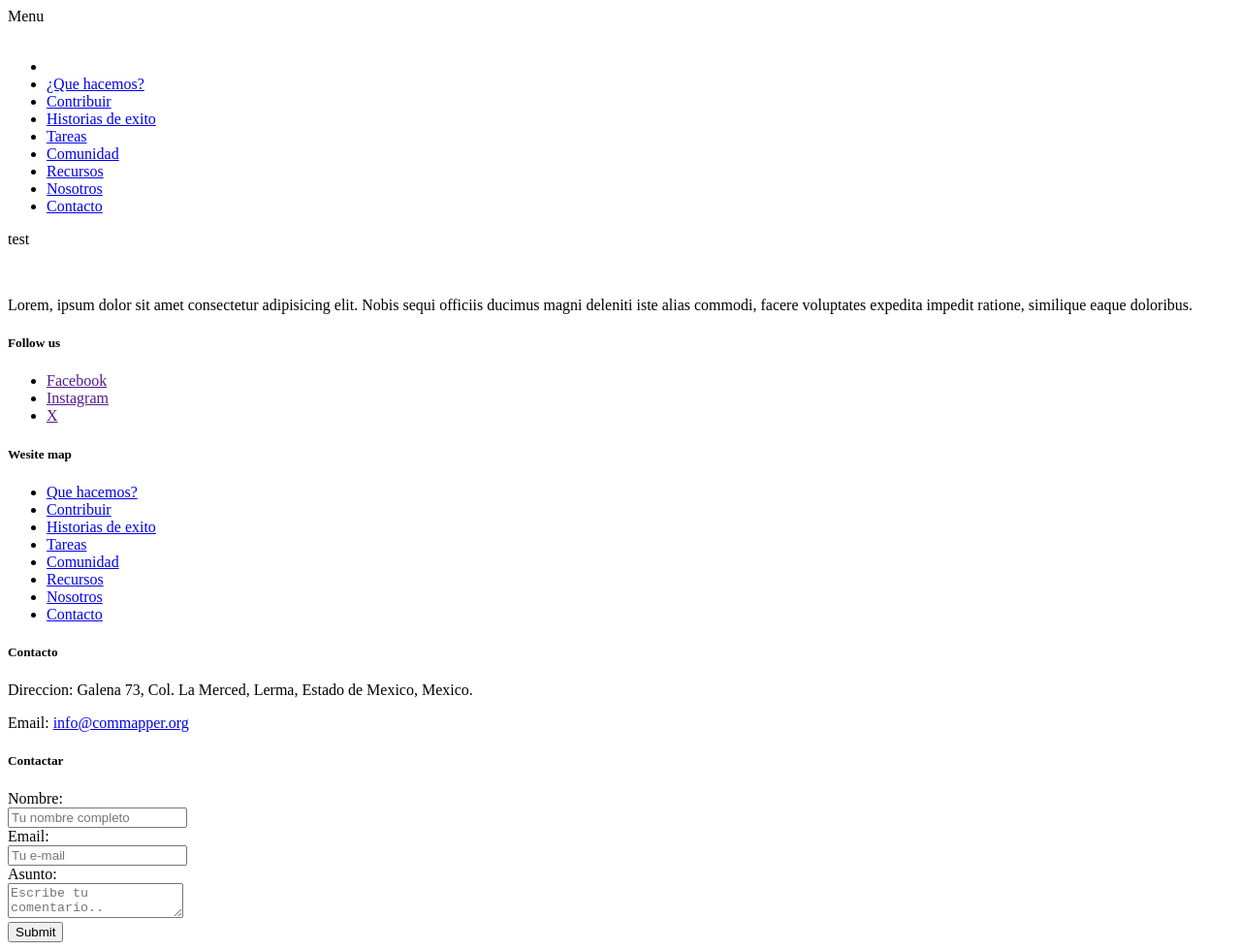
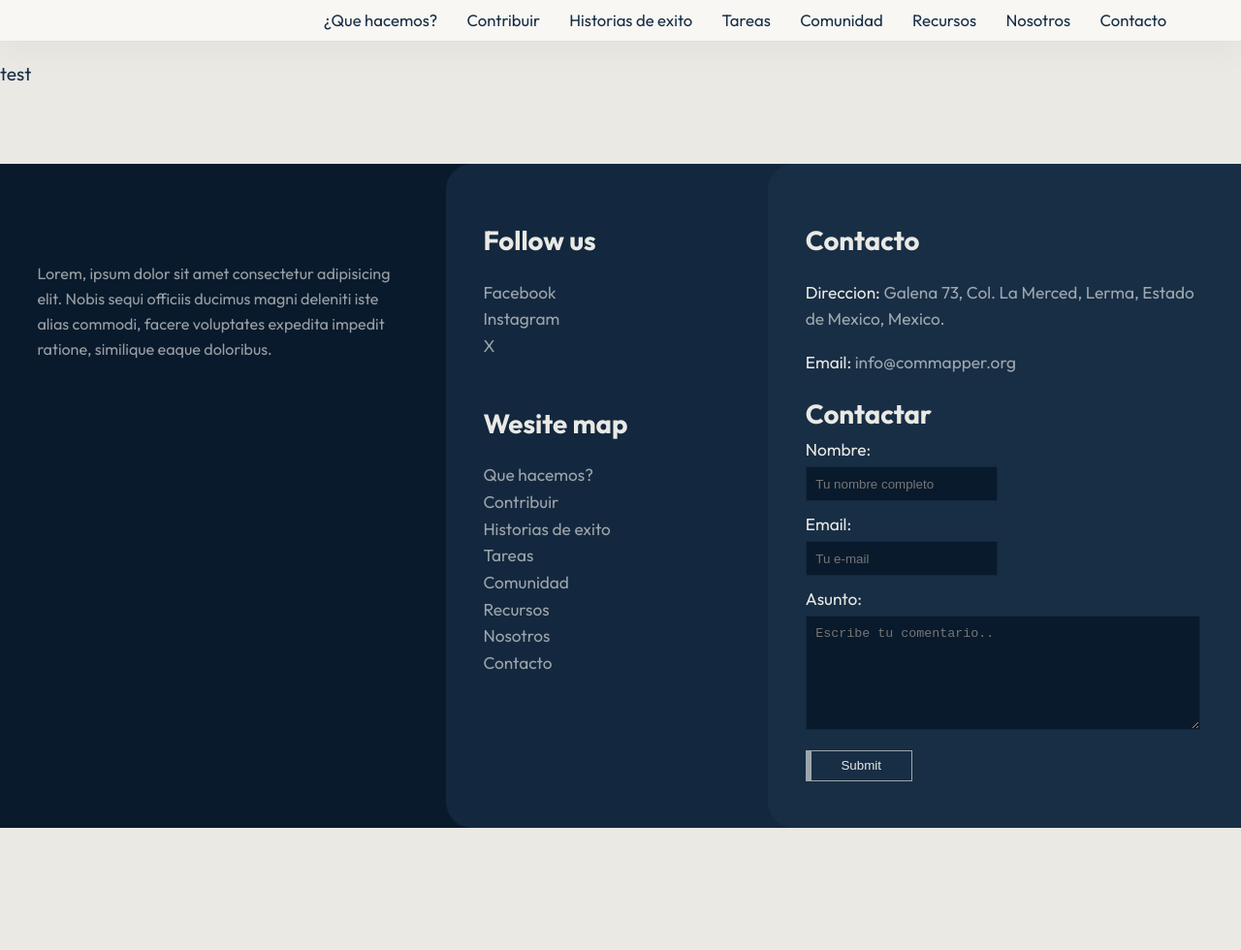
Before and after one commit to geoidmx/comapper-website, a Jekyll site: the page built from _pages/test.markdown, in a window 1280 px wide and 980 px high. Shown: the whole window at 97% size. Built offline with Jekyll 4.4.1, drawn with Linux system fonts in a browser that asks for light colours; some web fonts are replaced.

Commit message:
relatives urls

```diff
--- a/_layouts/default.html
+++ b/_layouts/default.html
@@ -4,7 +4,7 @@
     <meta charset="UTF-8">
     <meta name="viewport" content="width=device-width, initial-scale=1.0">
     <title>{{ page.title }} - {{ site.title }}</title>
-    <link rel="stylesheet" href="{{ "assets/css/main.css" }}">
+    <link rel="stylesheet" href="{{ "/assets/css/main.css" | relative_url }}">
 </head>
 <body>
     {% include nav.html %}
--- a/_layouts/home.html
+++ b/_layouts/home.html
@@ -5,8 +5,8 @@
   <meta charset="UTF-8">
   <meta name="viewport" content="width=device-width, initial-scale=1.0">
   <title>{{ page.title }} - {{ site.title }}</title>
-  <link rel="stylesheet" href="{{ "assets/css/main.css" }}">
-  <script src="{{ "assets/js/nav.js" }}" defer></script>
+  <link rel="stylesheet" href="{{ "/assets/css/main.css" | relative_url }}">
+  <script src="{{ "/assets/js/nav.js" | relative_url }}" defer></script>
 </head>
 
 <body>
@@ -232,7 +232,7 @@
           <div class="avatars">
             <ul class="avatar-list">
               {% for person in site.people limit:5 %}
-                <li><a href="{{ person.url }}"><img src="{{ person.photo }}" alt=""></a></li>
+                <li><a href="{{ person.url  | relative_url }}"><img src="{{ person.photo }}" alt=""></a></li>
               {% endfor %}
               {% assign total_collections = site.people | size %}
               <li><a href="{{ page['we are'].people_url }}">+{{ total_collections }}</a></li>
--- a/_layouts/page.html
+++ b/_layouts/page.html
@@ -4,7 +4,7 @@
     <meta charset="UTF-8">
     <meta name="viewport" content="width=device-width, initial-scale=1.0">
     <title>{{ page.title }} - {{ site.title }}</title>
-    <link rel="stylesheet" href="{{ "assets/css/main.css" }}">
+    <link rel="stylesheet" href="{{ "/assets/css/main.css" | relative_url }}">
 </head>
 <body>
     {% include nav.html %}
```
